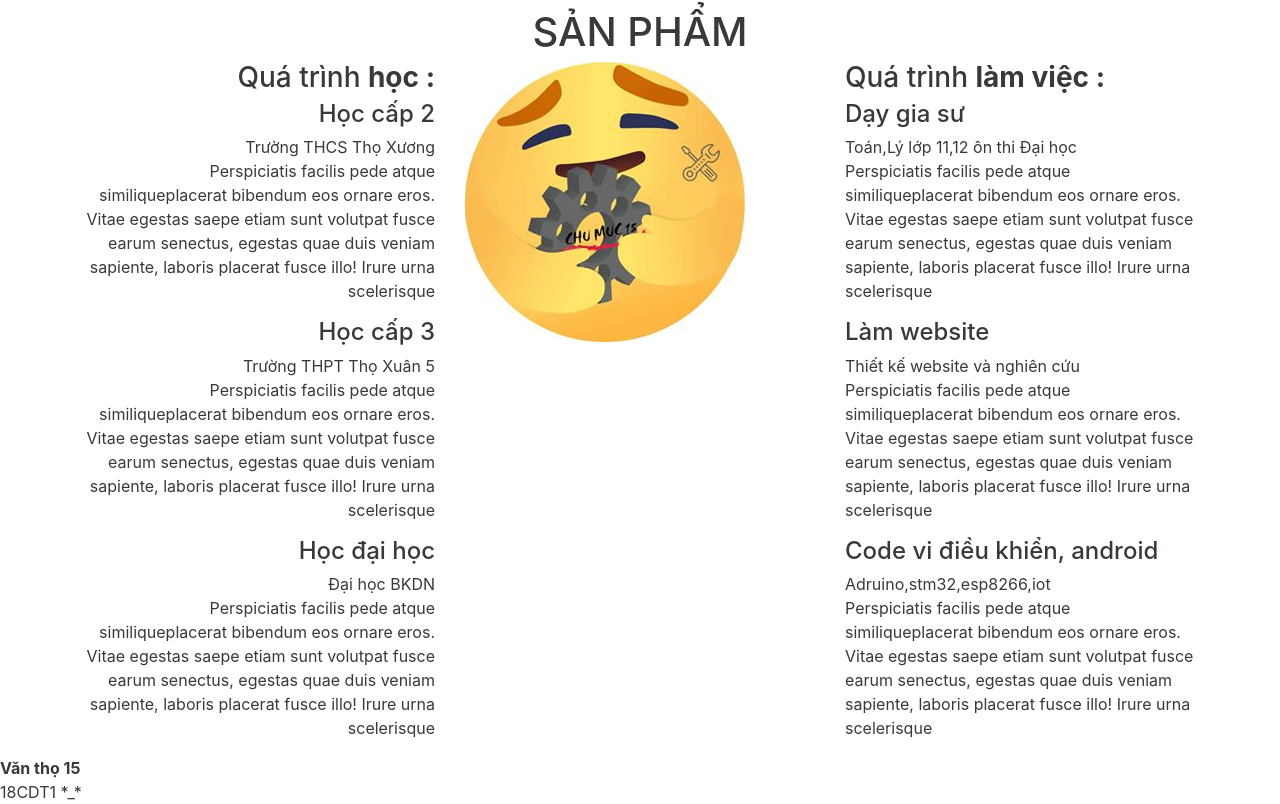
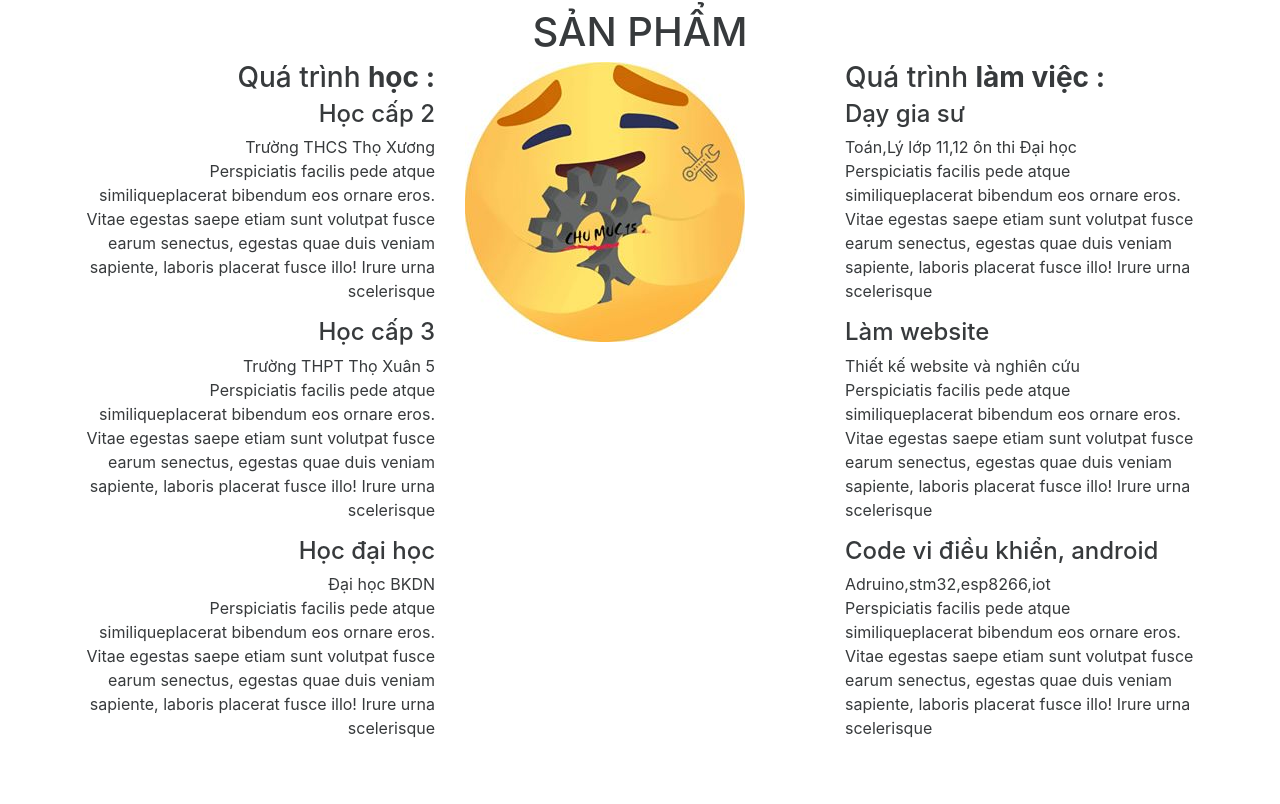
Before and after one commit to tinhlea2/TINHLE186.github.io, a plain HTML site: page index.html in a window 1280 px wide. Shown: the part 1536-2340 px from the top of the page. After the commit the page ends 2292 px from the top, so only its background shows below. Drawn offline with Linux system fonts and the light colour scheme.

Commit message:
anh tho 15

```diff
--- a/index.html
+++ b/index.html
@@ -175,8 +175,6 @@
  <div id="fb-root"></div>
     <script async defer crossorigin="anonymous" src="https://connect.facebook.net/vi_VN/sdk.js#xfbml=1&version=v6.0&appId=212731386510361&autoLogAppEvents=1"></script>
     <script async defer crossorigin="anonymous" src="https://connect.facebook.net/vi_VN/sdk.js#xfbml=1&version=v6.0&appId=212731386510361&autoLogAppEvents=1"></script>
-     <strong> Văn thọ 15</strong>
-     <div>18CDT1 *_* </div>
      <div class="fb-comments" data-href="https://VANTHO15.github.io" data-width="550" data-numposts="5"></div>
      <div class="fb-like" data-href="https://VANTHO15.github.io" data-width="550" data-layout="standard" data-action="like" data-size="large" data-share="true"></div>
 
```
